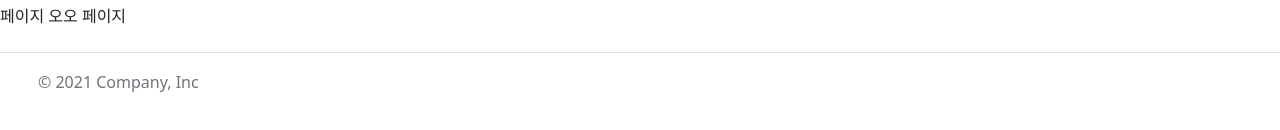
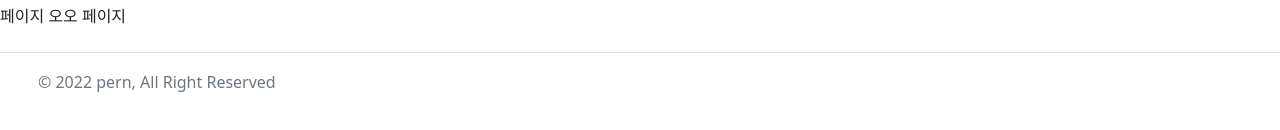
Before and after one commit to pernucia/pernucia.github.io, a plain HTML site: page index.html in a window 1280 px wide. Shown: the part 124-254 px from the top of the page. Drawn offline with nearby package versions, Linux system fonts and the light colour scheme.

Commit message:
Update index.html
Footer 수정

```diff
--- a/index.html
+++ b/index.html
@@ -45,7 +45,7 @@
         <a href="/" class="mb-3 me-2 mb-md-0 text-muted text-decoration-none lh-1">
           <svg class="bi" width="30" height="24"><use xlink:href="#bootstrap"></use></svg>
         </a>
-        <span class="text-muted">© 2021 Company, Inc</span>
+        <span class="text-muted">© 2022 pern, All Right Reserved</span>
       </div>
 
       <ul class="nav col-md-4 justify-content-end list-unstyled d-flex">
```
